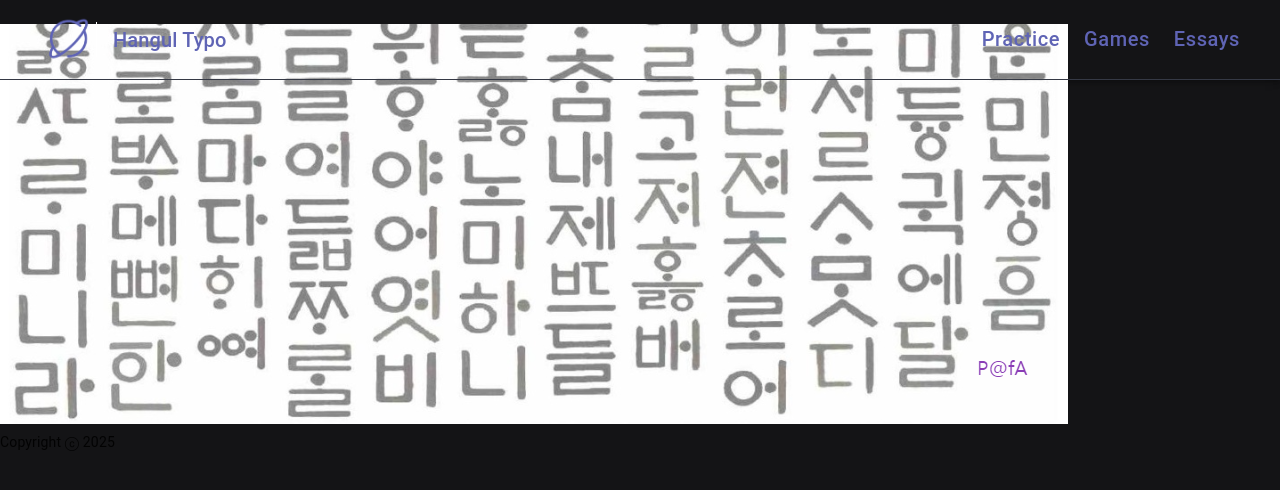
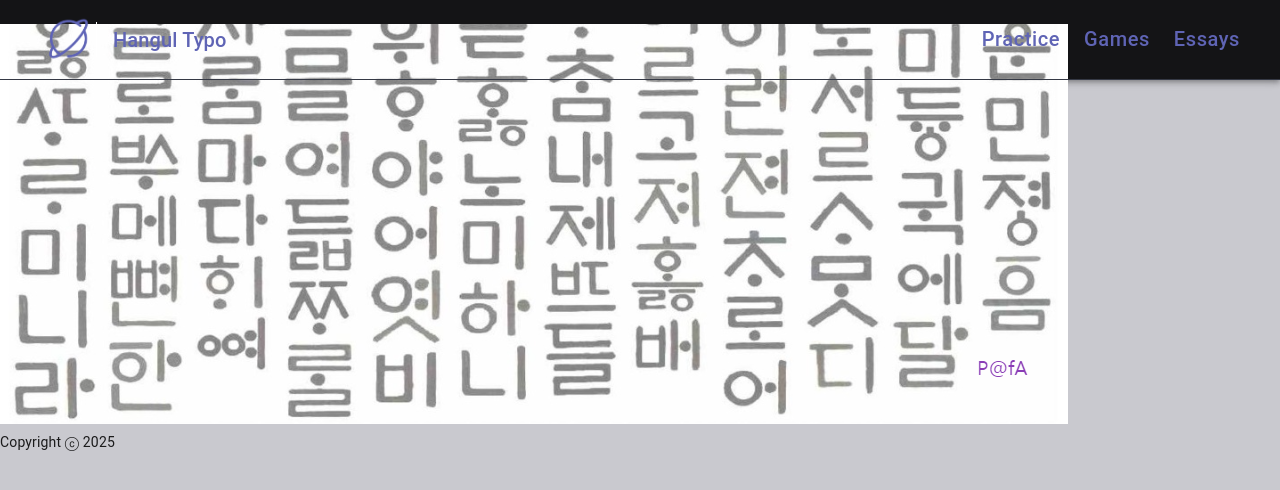
Before and after one commit to milton6310/htypo, a React (Vite) app in the folder src/htypo_frontend/: page / in a window 1280 px wide. Shown: the top 490 px of the page. Built offline with nearby package versions, Linux system fonts and the light colour scheme; what @dfinity/auth-client would draw is missing.

Commit message:
Change background color

```diff
--- a/src/htypo_frontend/src/App.jsx
+++ b/src/htypo_frontend/src/components/App.jsx
@@ -1,6 +1,6 @@
 import React from "react";
-import Header from "./components/Header";
-import Footer from "./components/Footer";
+import Header from "./Header";
+import Footer from "./Footer";
 
 function App(props) {
   return (
--- a/src/htypo_frontend/src/index.scss
+++ b/src/htypo_frontend/src/index.scss
@@ -1,6 +1,6 @@
 body {
     font-size: 1.5rem;
-    background-color: #141416 !important;
+    background-color: #c9c9cf !important;
     margin: 0;
 font-family: -apple-system, BlinkMacSystemFont, "Segoe UI", "Roboto", "Oxygen",
         "Ubuntu", "Cantarell", "Fira Sans", "Droid Sans", "Helvetica Neue",
--- a/src/htypo_frontend/src/main.jsx
+++ b/src/htypo_frontend/src/main.jsx
@@ -1,7 +1,7 @@
 import React from 'react';
 import ReactDOM from 'react-dom/client';
 import { AuthClient } from "@dfinity/auth-client";
-import App from './App';
+import App from './components/App';
 import "./index.scss";
 
 const init = async () => {
```
